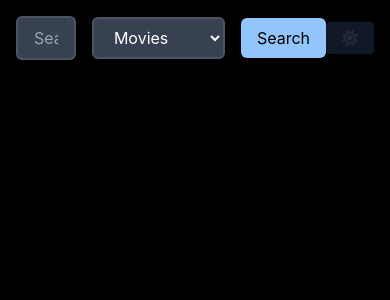
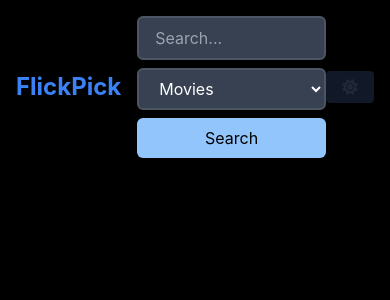
Before and after one commit to leothom/flickpick, a React (Create React App) app: page / in a window 390 px wide. Shown: the top 300 px of the page. Built offline with nearby package versions, Linux system fonts and the light colour scheme.

Commit message:
Added logo text

```diff
--- a/src/components/SearchBar.jsx
+++ b/src/components/SearchBar.jsx
@@ -18,7 +18,12 @@ const SearchBar = ({ onSearch }) => {
   };
 
   return (
-    <form onSubmit={handleSearch} className="flex items-center space-x-4">
+    <div className="flex items-center space-x-4">
+      <div className="text-2xl font-bold text-blue-500">FlickPick</div>
+      <form
+        onSubmit={handleSearch}
+        className="flex flex-col sm:flex-row items-center space-y-2 sm:space-y-0 sm:space-x-4 w-full"
+      >
         <input
           type="text"
           value={searchText}
@@ -29,7 +34,7 @@ const SearchBar = ({ onSearch }) => {
         <select
           value={category}
           onChange={(e) => setCategory(e.target.value)}
-        className="px-4 py-2 rounded-md border-2 border-gray-300 dark:bg-gray-700 dark:text-white dark:border-gray-600"
+          className="w-full sm:w-auto px-4 py-2 rounded-md border-2 border-gray-300 dark:bg-gray-700 dark:text-white dark:border-gray-600"
         >
           <option value="movies">Movies</option>
           <option value="tv-shows">TV Shows</option>
@@ -37,11 +42,12 @@ const SearchBar = ({ onSearch }) => {
         </select>
         <button
           type="submit"
-        className="px-4 py-2 text-white bg-blue-500 rounded-md hover:bg-blue-700 dark:bg-blue-300 dark:text-black dark:hover:bg-blue-500"
+          className="w-full sm:w-auto px-4 py-2 text-white bg-blue-500 rounded-md hover:bg-blue-700 dark:bg-blue-300 dark:text-black dark:hover:bg-blue-500"
         >
           Search
         </button>
       </form>
+    </div>
   );
 };
 
```
Lines whose indentation alone changed are shown as unchanged.
